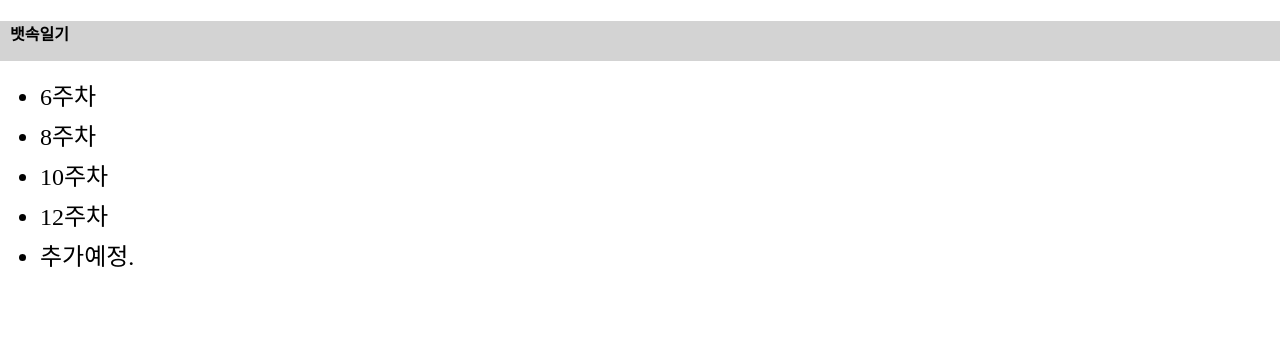
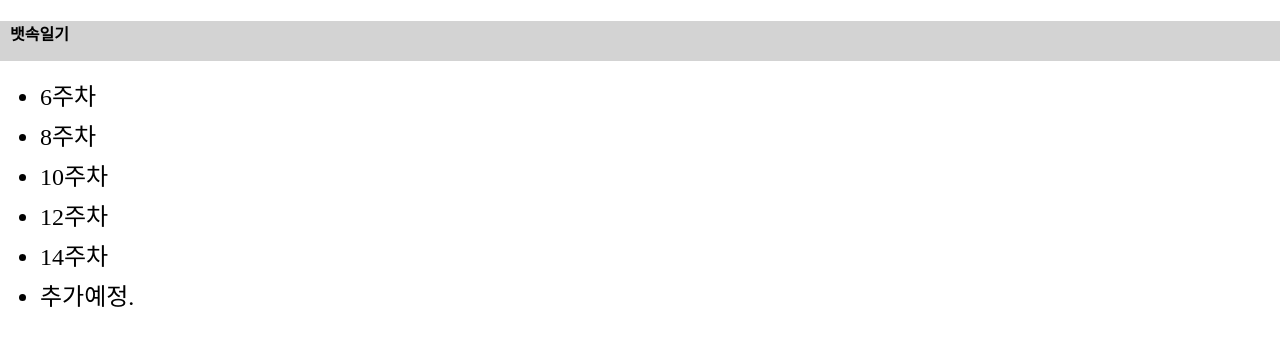
Before and after one commit to choigoon7/choigoon7.github.io, a plain HTML site: page indiary.html in a window 1280 px wide. Drawn offline with Linux system fonts and the light colour scheme.

Commit message:
Add files via upload

```diff
--- a/indiary.html
+++ b/indiary.html
@@ -20,6 +20,7 @@
 			<li><a href="./content/8week.html" onclick="return changeSrc(this)">8주차</a></li>
 			<li><a href="./content/10week.html" onclick="return changeSrc(this)">10주차</a></li>
 			<li><a href="./content/12week.html" onclick="return changeSrc(this)">12주차</a></li>
+			<li><a href="./content/14week.html" onclick="return changeSrc(this)">14주차</a></li>
 			<li>추가예정.</li>
 		</ul>
 	</nav>
```
Also changed, not shown: board.html (+2 -0 lines).
